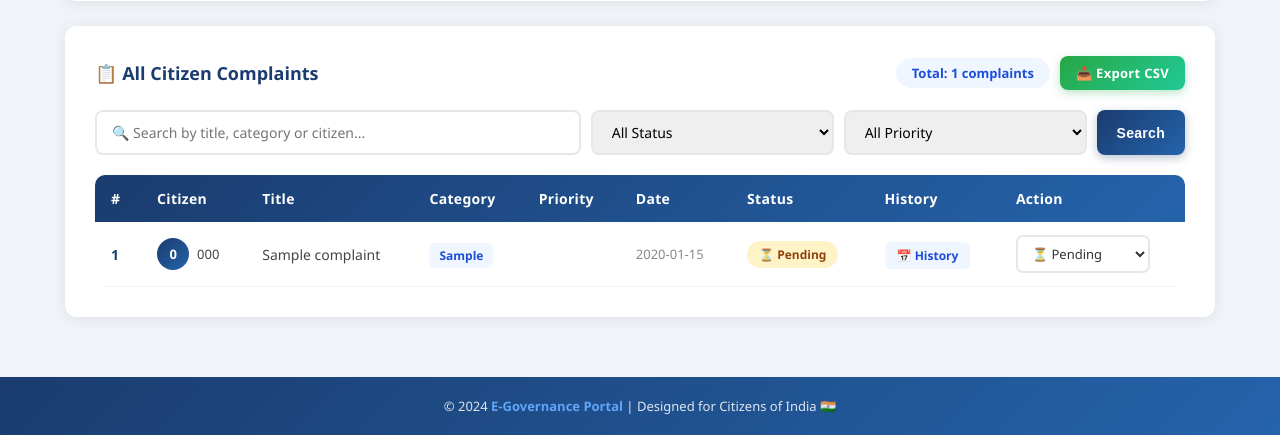
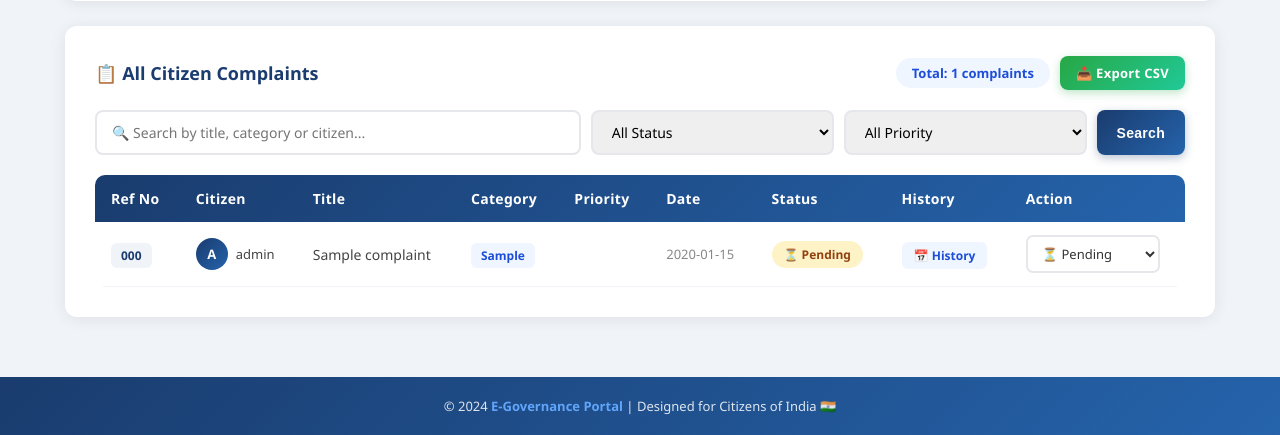
Before and after one commit to shivnandan-kumar/egovportal, a Flask app: page /admin in a window 1280 px wide. Shown: the part 1082-1517 px from the top of the page. Run offline with Flask 3, Linux system fonts and the light colour scheme; the visitor is signed in with stand-in values (Sample User, id 1); data comes from the database, SQL or seed files in the repository; tables that the repository leaves empty hold one stand-in row (values such as "Sample post").

Commit message:
Added reference number to admin dashboard

```diff
--- a/templates/admin_dashboard.html
+++ b/templates/admin_dashboard.html
@@ -229,7 +229,7 @@ window.onload = function() {
         <table>
             <thead>
                 <tr>
-                    <th>#</th>
+                    <th>Ref No</th>
                     <th>Citizen</th>
                     <th>Title</th>
                     <th>Category</th>
@@ -243,15 +243,20 @@ window.onload = function() {
             <tbody>
                 {% for complaint in complaints %}
                 <tr>
-                    <td style="font-weight: 600; color: #1a3c6e;">{{ complaint[0] }}</td>
+                    <!-- ✅ Reference Number -->
+                    <td>
+                        <span style="background: #f0f4f8; color: #1a3c6e; padding: 4px 10px; border-radius: 6px; font-size: 12px; font-weight: 700;">
+                            {{ complaint[9] if complaint[9] else 'N/A' }}
+                        </span>
+                    </td>
 
-                    <!-- ✅ FIXED: complaint[9] instead of complaint[8] -->
+                    <!-- ✅ Citizen - now complaint[10] -->
                     <td>
                         <div style="display: flex; align-items: center; gap: 8px;">
                             <div style="width: 32px; height: 32px; background: linear-gradient(135deg, #1a3c6e, #2563ab); border-radius: 50%; display: flex; align-items: center; justify-content: center; color: white; font-size: 13px; font-weight: 700;">
-                                {{ complaint[9][0].upper() }}
+                                {{ complaint[10][0].upper() }}
                             </div>
-                            <span style="font-weight: 500; font-size: 13px;">{{ complaint[9] }}</span>
+                            <span style="font-weight: 500; font-size: 13px;">{{ complaint[10] }}</span>
                         </div>
                     </td>
 
```
